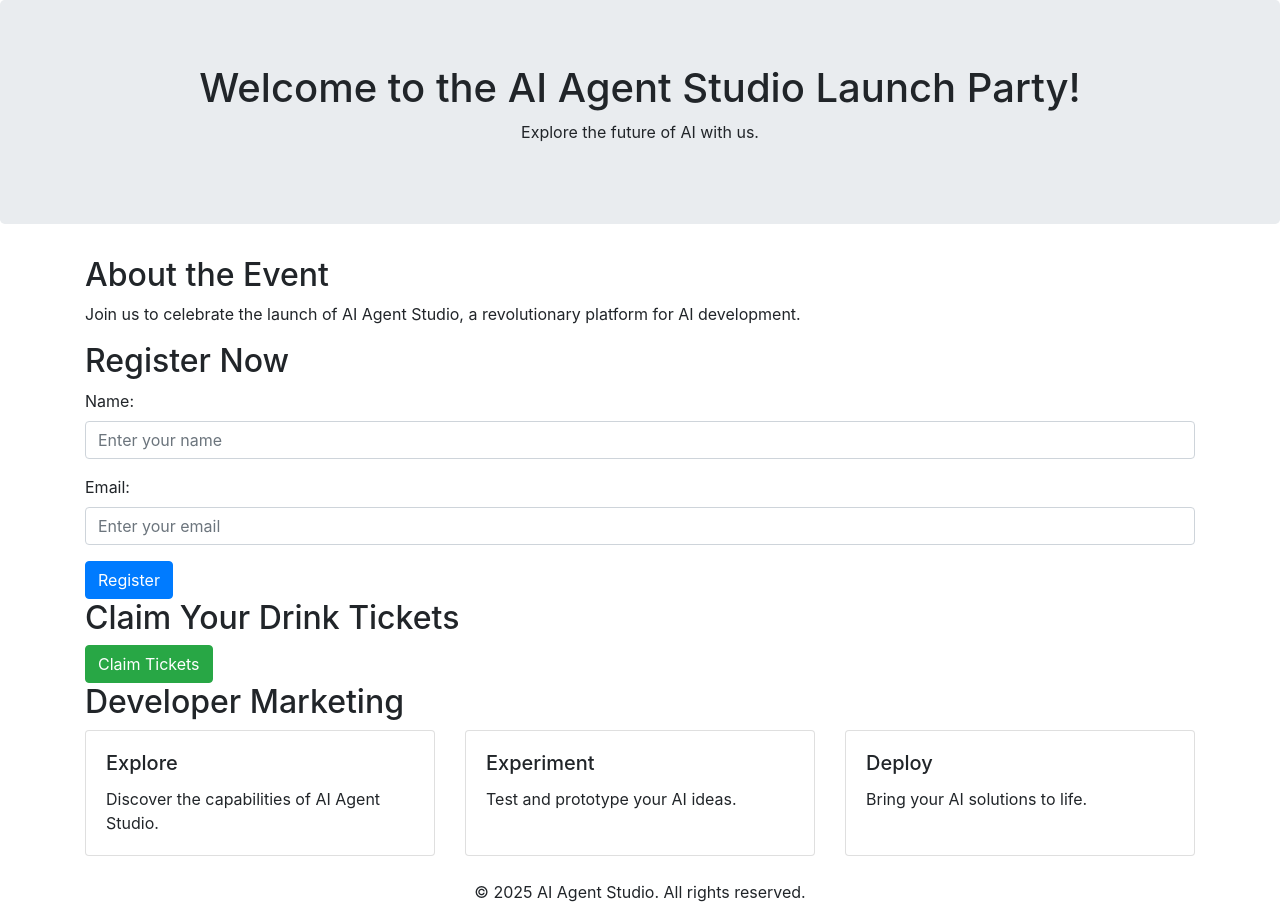
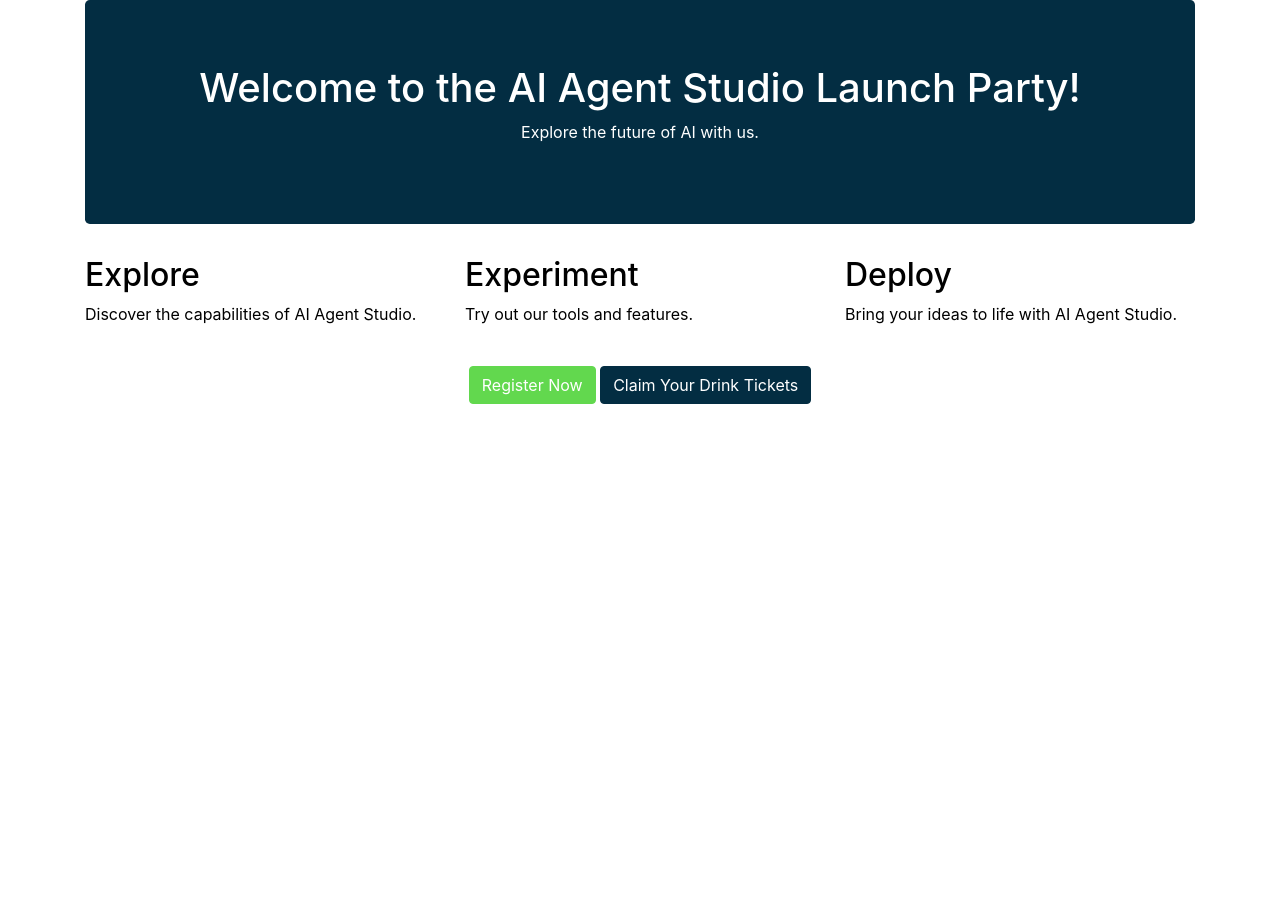
Before and after one commit to shikharsingh/Now-Agent-Demo-Test5, a plain HTML site: page index.htm in a window 1280 px wide. After the commit the page ends 800 px from the top, so only its background shows below. Drawn offline with nearby package versions, Linux system fonts and the light colour scheme.

Commit message:
Update index.htm with new brand colors and content

```diff
--- a/index.htm
+++ b/index.htm
@@ -1,63 +1,50 @@
-<!DOCTYPE html>
-<html lang="en">
+<html>
 <head>
-    <meta charset="UTF-8">
-    <meta name="viewport" content="width=device-width, initial-scale=1.0">
 <title>AI Agent Studio Launch Party</title>
 <link rel="stylesheet" href="https://maxcdn.bootstrapcdn.com/bootstrap/4.5.2/css/bootstrap.min.css">
+<style>
+  body {
+    background-color: #FFFFFF; /* White */
+    color: #000000; /* Black */
+  }
+  .jumbotron {
+    background-color: #032D42; /* Infinite Blue */
+    color: #FFFFFF; /* White */
+  }
+  .btn-primary {
+    background-color: #62D84E; /* Wasabi Green */
+    border-color: #62D84E; /* Wasabi Green */
+  }
+  .btn-secondary {
+    background-color: #032D42; /* Infinite Blue */
+    border-color: #032D42; /* Infinite Blue */
+  }
+</style>
 </head>
 <body>
-    <header class="jumbotron text-center">
+<div class="container">
+  <div class="jumbotron text-center">
     <h1>Welcome to the AI Agent Studio Launch Party!</h1>
     <p>Explore the future of AI with us.</p>
-    </header>
-    <section class="container">
-        <h2>About the Event</h2>
-        <p>Join us to celebrate the launch of AI Agent Studio, a revolutionary platform for AI development.</p>
-    </section>
-    <section class="container">
-        <h2>Register Now</h2>
-        <form>
-            <div class="form-group">
-                <label for="name">Name:</label>
-                <input type="text" class="form-control" id="name" placeholder="Enter your name">
   </div>
-            <div class="form-group">
-                <label for="email">Email:</label>
-                <input type="email" class="form-control" id="email" placeholder="Enter your email">
+  <div class="row">
+    <div class="col-md-4">
+      <h2>Explore</h2>
+      <p>Discover the capabilities of AI Agent Studio.</p>
     </div>
-            <button type="submit" class="btn btn-primary">Register</button>
-        </form>
-    </section>
-    <section class="container">
-        <h2>Claim Your Drink Tickets</h2>
-        <button class="btn btn-success">Claim Tickets</button>
-    </section>
-    <section class="container">
-        <h2>Developer Marketing</h2>
-        <div class="card-deck">
-            <div class="card">
-                <div class="card-body">
-                    <h5 class="card-title">Explore</h5>
-                    <p class="card-text">Discover the capabilities of AI Agent Studio.</p>
+    <div class="col-md-4">
+      <h2>Experiment</h2>
+      <p>Try out our tools and features.</p>
+    </div>
+    <div class="col-md-4">
+      <h2>Deploy</h2>
+      <p>Bring your ideas to life with AI Agent Studio.</p>
     </div>
   </div>
-            <div class="card">
-                <div class="card-body">
-                    <h5 class="card-title">Experiment</h5>
-                    <p class="card-text">Test and prototype your AI ideas.</p>
+  <div class="text-center mt-4">
+    <a href="#" class="btn btn-primary">Register Now</a>
+    <a href="#" class="btn btn-secondary">Claim Your Drink Tickets</a>
   </div>
 </div>
-            <div class="card">
-                <div class="card-body">
-                    <h5 class="card-title">Deploy</h5>
-                    <p class="card-text">Bring your AI solutions to life.</p>
-                </div>
-            </div>
-        </div>
-    </section>
-    <footer class="text-center mt-4">
-        <p>&copy; 2025 AI Agent Studio. All rights reserved.</p>
-    </footer>
 </body>
 </html>
```
Lines whose indentation alone changed are shown as unchanged.
